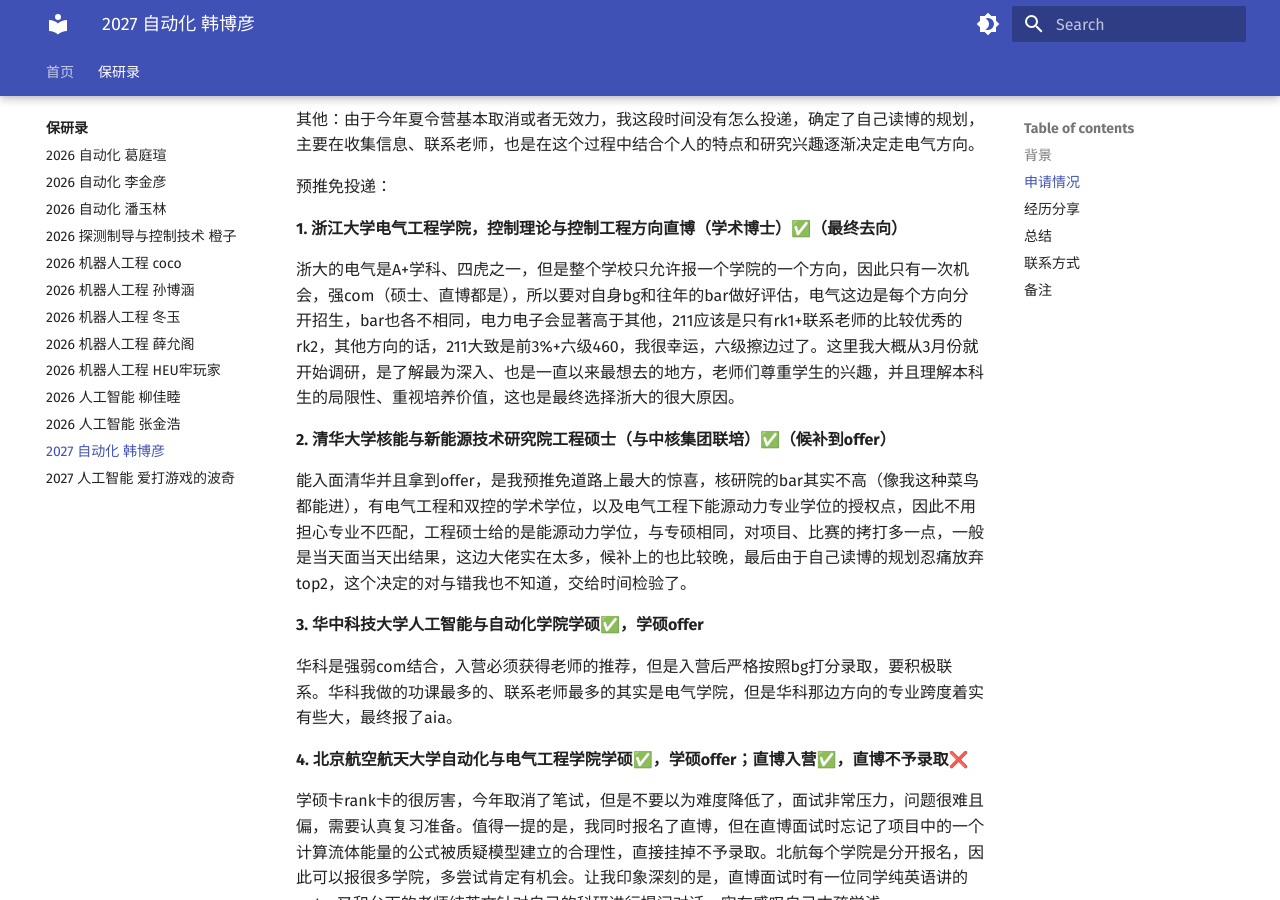
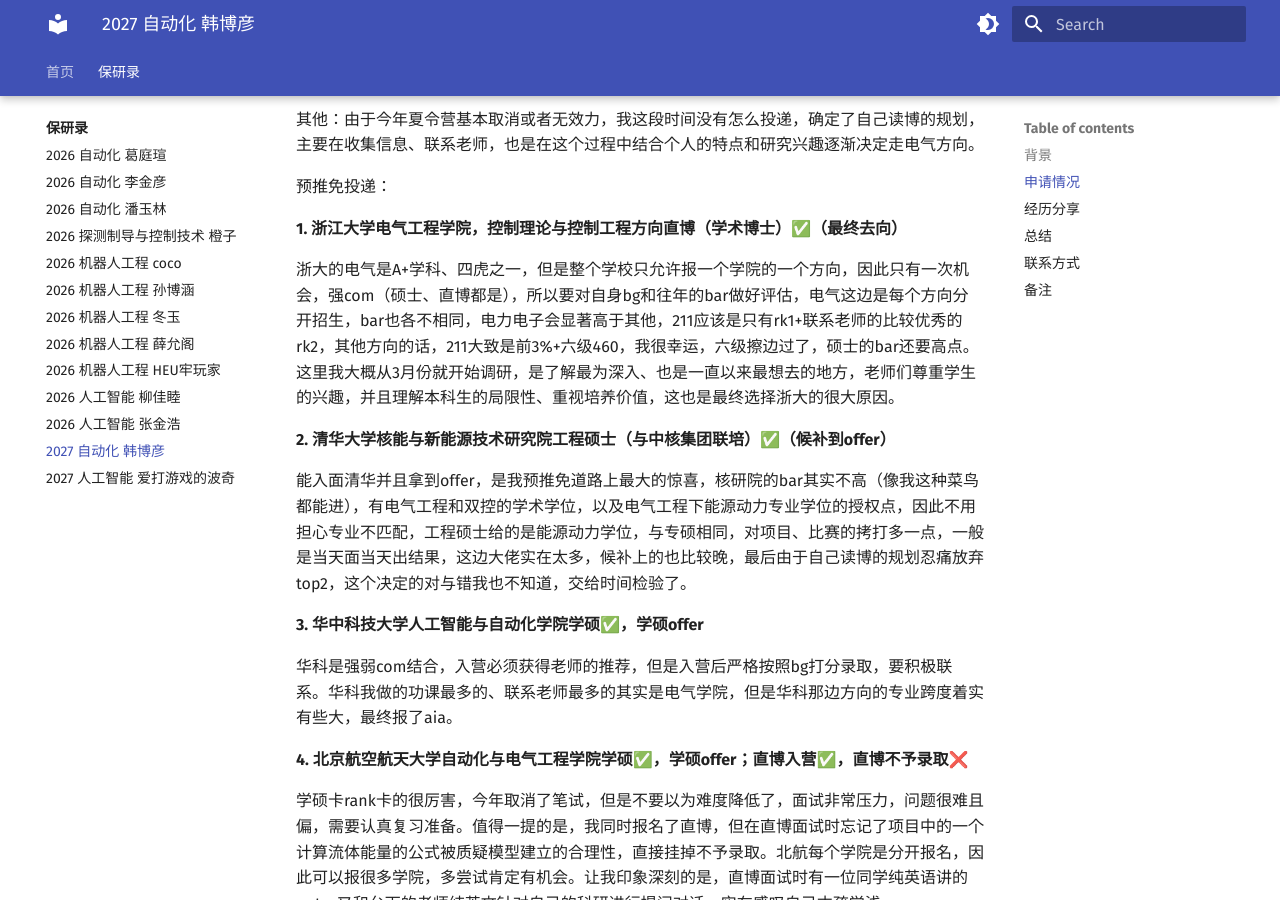
Before and after one commit to heu4-baoyan/heu4-baoyan, an MkDocs documentation site: the page built from docs/baoyan/CompSci/2027/cases/boyanhan.md, in a window 1280 px wide and 900 px high, scrolled down 1960 px. Built offline with MkDocs 1.6.1 and Material for MkDocs 9.7.7, drawn with Linux system fonts in a browser that asks for light colours.

Commit message:
Update boyanhan.md

```diff
--- a/docs/baoyan/CompSci/2027/cases/boyanhan.md
+++ b/docs/baoyan/CompSci/2027/cases/boyanhan.md
@@ -66,7 +66,7 @@
 
 **1. 浙江大学电气工程学院，控制理论与控制工程方向直博（学术博士）✅（最终去向）**
 
-浙大的电气是A+学科、四虎之一，但是整个学校只允许报一个学院的一个方向，因此只有一次机会，强com（硕士、直博都是），所以要对自身bg和往年的bar做好评估，电气这边是每个方向分开招生，bar也各不相同，电力电子会显著高于其他，211应该是只有rk1+联系老师的比较优秀的rk2，其他方向的话，211大致是前3%+六级460，我很幸运，六级擦边过了。这里我大概从3月份就开始调研，是了解最为深入、也是一直以来最想去的地方，老师们尊重学生的兴趣，并且理解本科生的局限性、重视培养价值，这也是最终选择浙大的很大原因。
+浙大的电气是A+学科、四虎之一，但是整个学校只允许报一个学院的一个方向，因此只有一次机会，强com（硕士、直博都是），所以要对自身bg和往年的bar做好评估，电气这边是每个方向分开招生，bar也各不相同，电力电子会显著高于其他，211应该是只有rk1+联系老师的比较优秀的rk2，其他方向的话，211大致是前3%+六级460，我很幸运，六级擦边过了，硕士的bar还要高点。这里我大概从3月份就开始调研，是了解最为深入、也是一直以来最想去的地方，老师们尊重学生的兴趣，并且理解本科生的局限性、重视培养价值，这也是最终选择浙大的很大原因。
 
 **2. 清华大学核能与新能源技术研究院工程硕士（与中核集团联培）✅（候补到offer）**
 
```
